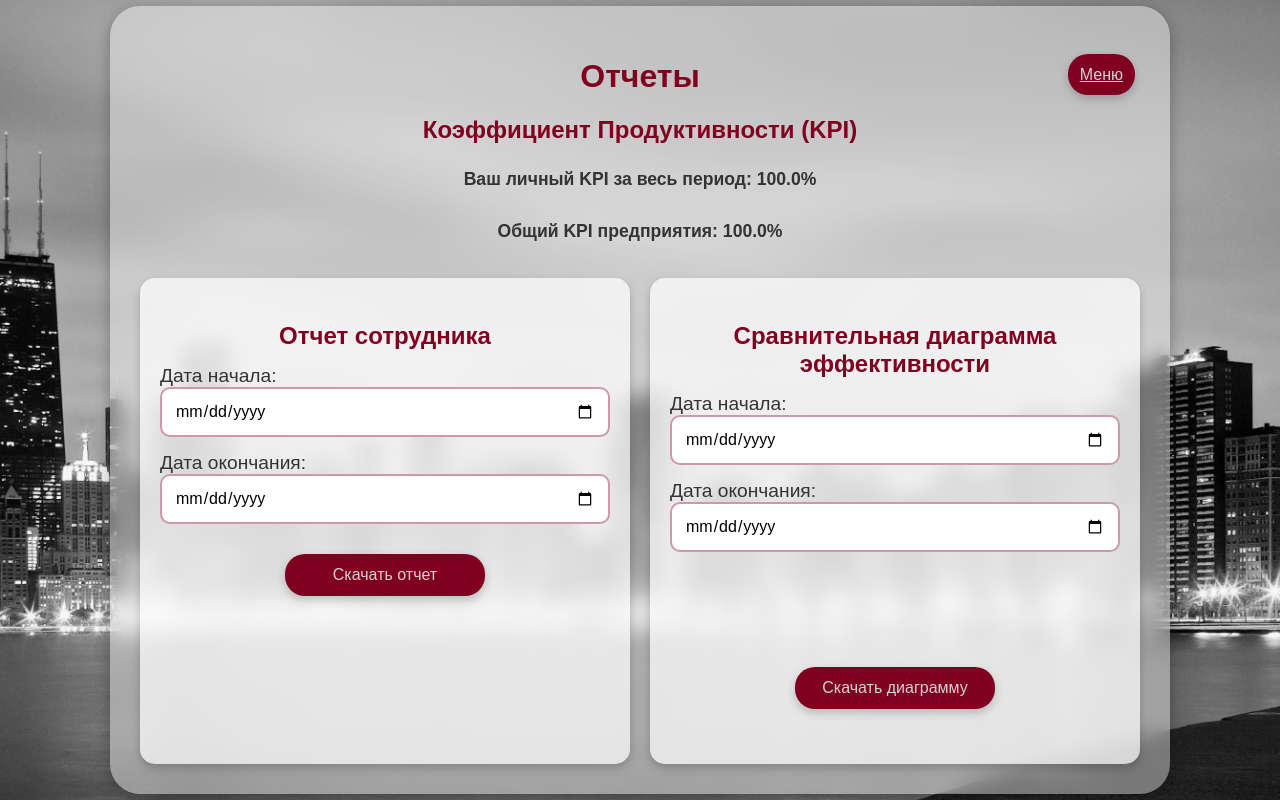
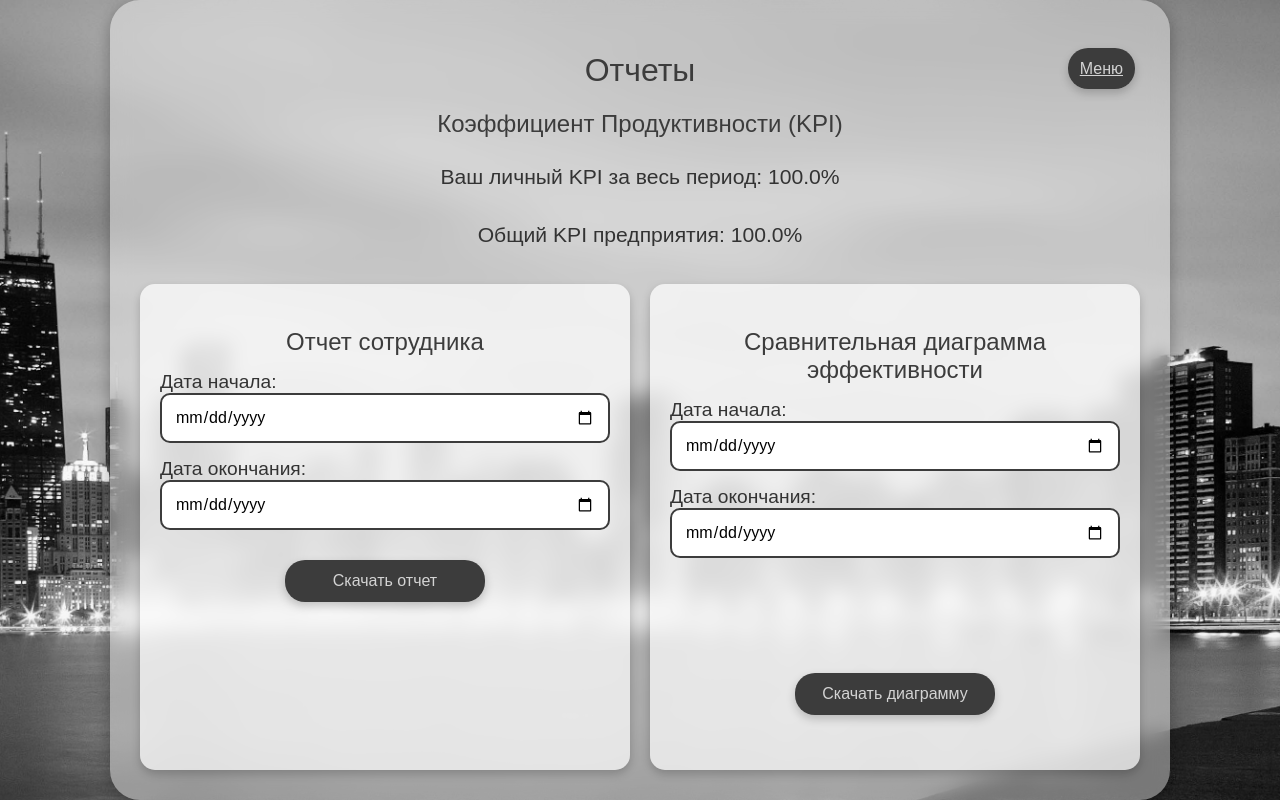
Before and after one commit to aleksandrvolostnov/KPI-New, a Flask app: page /reports in a window 1280 px wide. Run offline with Flask 3, Linux system fonts and the light colour scheme; a user stored in the database is signed in; tables that the repository leaves empty hold one stand-in row (values such as "Sample post"); parts of the project's set-up code (start-up, migrations or seed data) failed here and were passed over; some libraries are stand-ins or nearby versions.

Commit message:
reports.html

```diff
--- a/templates/reports.html
+++ b/templates/reports.html
@@ -15,7 +15,7 @@
         background-size: cover;
         background-position: center;
         font-family: 'Century Gothic', sans-serif;
-        color: #800020;
+        color: #3C3C3C;
         margin: 0;
         padding: 0;
         height: 100vh;
@@ -36,8 +36,9 @@
     }
 
     h1, h2 {
-        color: #800020;
+        color: #3C3C3C;
         font-family: 'Century Gothic', sans-serif;
+        font-weight: normal;
     }
 
     p {
@@ -46,11 +47,12 @@
         color: #333;
         margin-bottom: 20px;
         font-family: 'Century Gothic', sans-serif;
+        font-weight: normal;
     }
 
     /* Стандартная кнопка */
     .button {
-        background-color: #800020;
+        background-color: #3C3C3C;
         color: lightgray;
         padding: 12px;
         border: none;
@@ -65,11 +67,11 @@
 
     /* Кнопка для скачивания отчета - синий цвет */
     .button.report {
-        background-color: #800020; /* Синий */
+        background-color: #3C3C3C; /* Синий */
     }
 
     .button.report:hover {
-        background-color: #66001A; /* Более темный синий */
+        background-color: #1C1C1C; /* Более темный синий */
         transform: translateY(-5px);
         box-shadow: 0 6px 15px rgba(0, 0, 0, 0.3);
     }
@@ -77,11 +79,11 @@
     /* Кнопка для скачивания диаграммы - бордовый цвет */
     .button.chart {
         margin-top: 100px;
-        background-color: #800020; /* Бордовый */
+        background-color: #3C3C3C; /* Бордовый */
     }
 
     .button.chart:hover {
-        background-color: #66001A; /* Более темный бордовый */
+        background-color: #3C3C3C; /* Более темный бордовый */
         transform: translateY(-5px);
         box-shadow: 0 6px 15px rgba(0, 0, 0, 0.3);
     }
@@ -110,7 +112,7 @@
         padding: 13px;
         color: black;
         border-radius: 10px;
-        border: 2px solid rgba(128, 0, 32, 0.4);
+        border: 2px solid #3C3C3C;
         margin-bottom: 15px;
         font-size: 1em;
         font-family: 'Century Gothic', sans-serif;
@@ -126,6 +128,7 @@
     .reports-container {
         display: flex;
         justify-content: space-between;
+        font-weight: normal;
         gap: 20px; /* Расстояние между контейнерами */
         margin-top: 20px;
     }
@@ -138,17 +141,20 @@
         box-shadow: 0 4px 10px rgba(0, 0, 0, 0.2);
         width: 48%; /* Контейнеры занимают 48% ширины */
         text-align: center;
+        font-weight: normal;
     }
 
     .report-section h3 {
         margin-bottom: 15px;
         font-size: 1.5em;
-        color: #800020;
+        color: #3C3C3C;
+        font-weight: normal;
     }
 
     .report-section p {
         font-size: 1.2em;
         color: #333;
+        font-weight: normal;
     }
 
     /* Кнопки скачивания по центру контейнера */
@@ -163,6 +169,10 @@
         position: fixed;
         top: 60px;
         right: 20px;
+    }
+    .info-container p strong {
+        font-weight: normal; /* Жирное начертание */
+        font-size: 1.2em;
     }
 </style>
 
```
